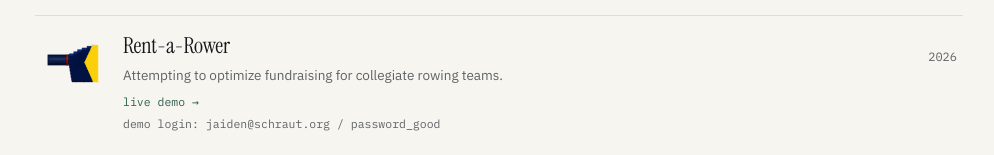
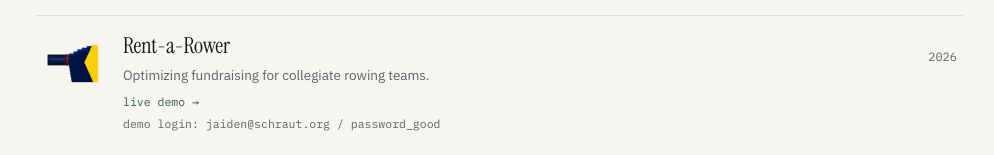
Before and after one commit to JXS2/jaidenschraut, a Next.js app: page / in a window 1280 px wide. Shown: the part 426-581 px from the top of the page, without its empty margins (141-1135 px from the left). Built offline with nearby package versions, Linux system fonts and the light colour scheme.

Commit message:
Say what Rent-a-Rower does, not what it attempts (#25)

```diff
--- a/app/page.tsx
+++ b/app/page.tsx
@@ -99,7 +99,7 @@ const PROJECTS: Project[] = [
   },
   {
     title: "Rent-a-Rower",
-    description: "Attempting to optimize fundraising for collegiate rowing teams.",
+    description: "Optimizing fundraising for collegiate rowing teams.",
     year: "2026",
     href: "https://rent-a-rower-demo.vercel.app/admin",
     thumb: {
```
